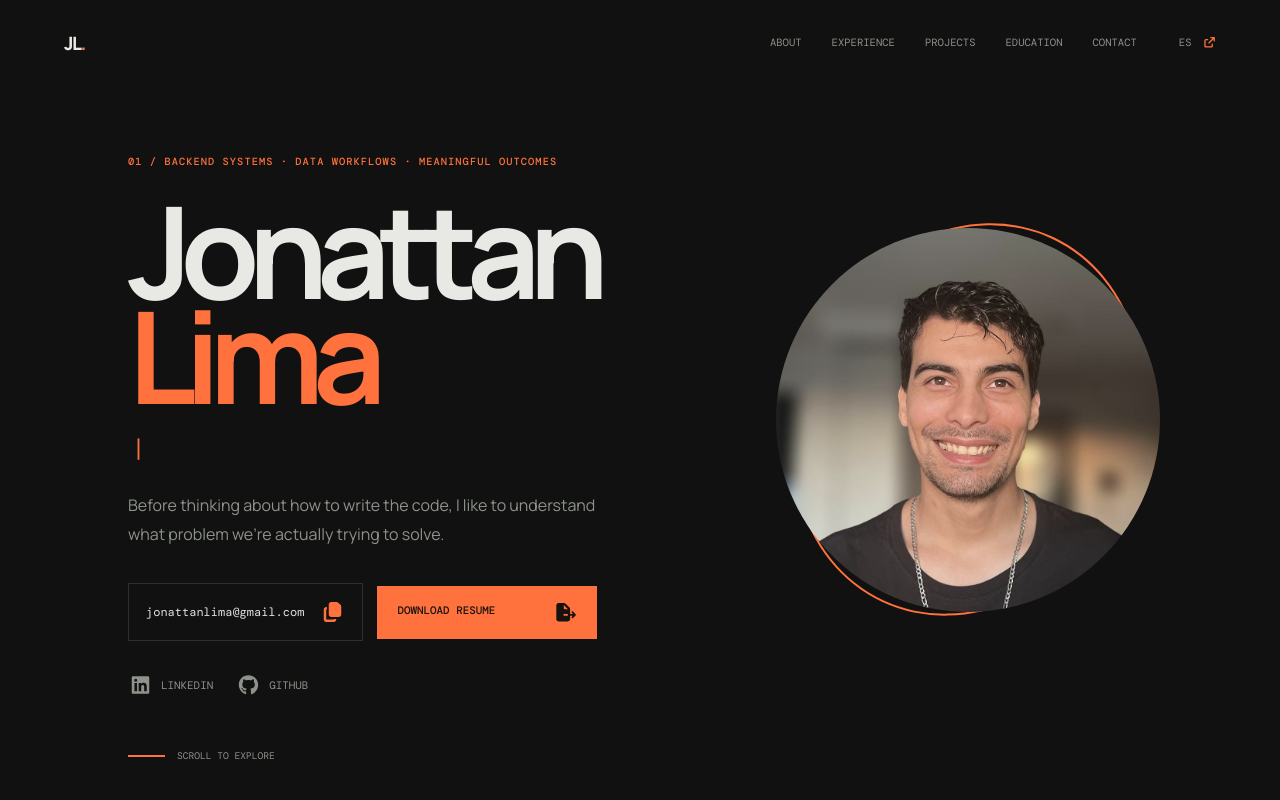
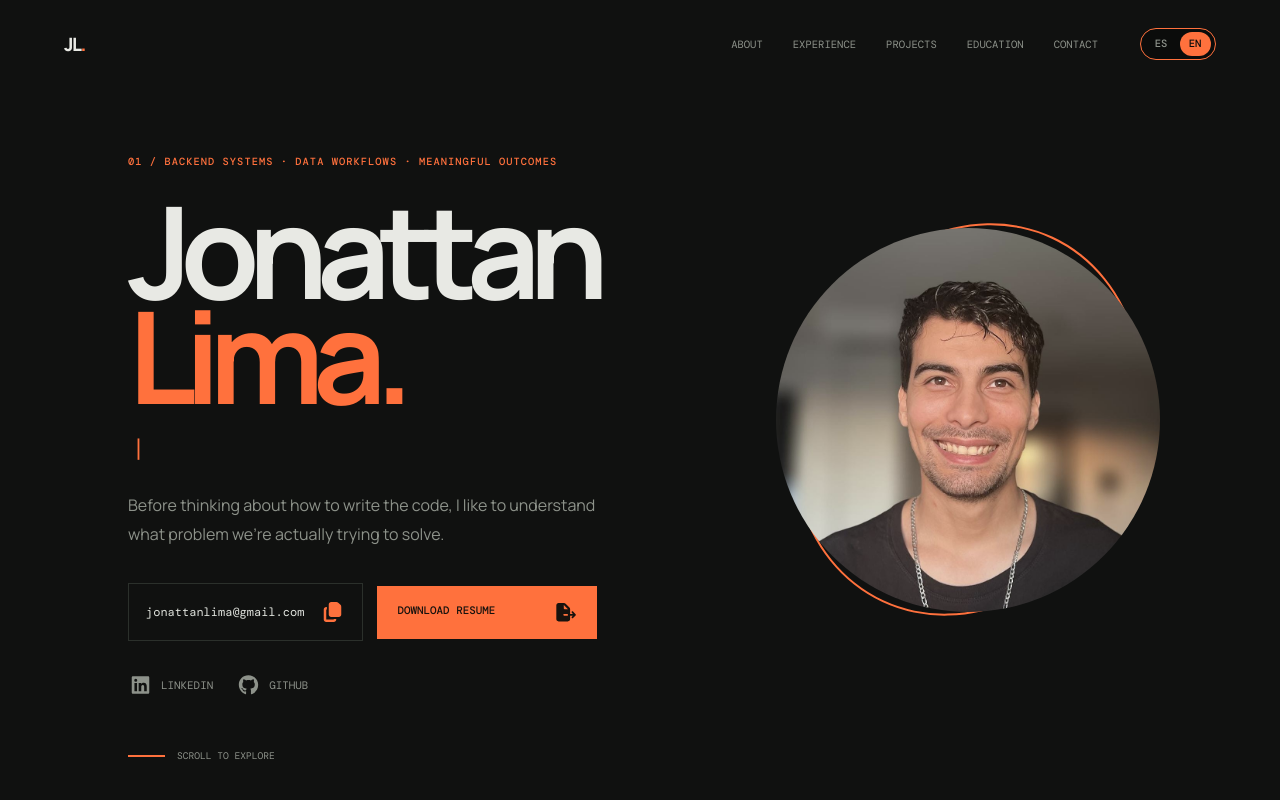
Before and after one commit to DucklingTalks/portfolio, a React (Vite) app: page / in a window 1280 px wide. Shown: the top 800 px of the page. Built offline with nearby package versions, Linux system fonts and the light colour scheme.

Commit message:
style: enhance language button design and update styles for better UI

```diff
--- a/src/main.jsx
+++ b/src/main.jsx
@@ -337,9 +337,23 @@ function App() {
         <button
           className="language"
           onClick={() => setLang(lang === "en" ? "es" : "en")}
-          aria-label={`Switch to ${lang === "en" ? "Spanish" : "English"}`}
+          aria-label={`Current language: ${lang === "en" ? "English" : "Spanish"}. Switch to ${lang === "en" ? "Spanish" : "English"}`}
+          aria-pressed={lang === "es"}
         >
-           {lang === "en" ? "ES" : "EN"} <FontAwesomeIcon icon={faArrowUpRightFromSquare} aria-hidden="true" />
+          <span
+            className={
+              lang === "es" ? "language-option active" : "language-option"
+            }
+          >
+            ES
+          </span>
+          <span
+            className={
+              lang === "en" ? "language-option active" : "language-option"
+            }
+          >
+            EN
+          </span>
         </button>
       </header>
       <main id="top">
@@ -349,7 +363,7 @@ function App() {
             <h1>
               Jonattan
               <br />
-              <em>Lima</em>
+              <em>Lima.</em>
             </h1>
             <p className="role">
               <span>{roleText}</span>
@@ -360,12 +374,16 @@ function App() {
               <button className="email" onClick={copyEmail}>
                 <span>{links.email}</span>
                 <span className="copy-icon" aria-hidden="true">
-                   <FontAwesomeIcon icon={copied ? faCheck : faCopy} aria-hidden="true" />
+                  <FontAwesomeIcon
+                    icon={copied ? faCheck : faCopy}
+                    aria-hidden="true"
+                  />
                 </span>
                 <span className="sr-only">{copied ? t.copied : t.copy}</span>
               </button>
               <a className="button primary cv-download" href={cv} download>
-                {t.download} <FontAwesomeIcon icon={faFileExport} aria-hidden="true" />
+                {t.download}{" "}
+                <FontAwesomeIcon icon={faFileExport} aria-hidden="true" />
               </a>
             </div>
             <div className="socials">
@@ -381,11 +399,7 @@ function App() {
           </div>
           <div className="portrait-wrap">
             <div className="portrait-ring" />
-            <img
-              className="portrait"
-              src={profileImage}
-              alt="Jonattan Lima"
-            />
+            <img className="portrait" src={profileImage} alt="Jonattan Lima" />
           </div>
           <a className="scroll" href="#about">
             <span className="scroll-line" />
@@ -491,7 +505,11 @@ function App() {
               <div className="cert" key={cert}>
                 <span className="cert-number">0{i + 1}</span>
                 <p>{cert}</p>
-                 <FontAwesomeIcon className="cert-icon" icon={faCertificate} aria-hidden="true" />
+                <FontAwesomeIcon
+                  className="cert-icon"
+                  icon={faCertificate}
+                  aria-hidden="true"
+                />
               </div>
             ))}
             {!showAllCerts && t.certifications.length > 5 && (
@@ -510,7 +528,11 @@ function App() {
           <h2>{t.contactTitle}</h2>
           <p>{t.contactText}</p>
           <a className="button primary" href={`mailto:${links.email}`}>
-             {t.getInTouch} <FontAwesomeIcon icon={faArrowUpRightFromSquare} aria-hidden="true" />
+            {t.getInTouch}{" "}
+            <FontAwesomeIcon
+              icon={faArrowUpRightFromSquare}
+              aria-hidden="true"
+            />
           </a>
           <footer>
             <span>© 2026 Jonattan Lima</span>
@@ -535,7 +557,11 @@ function Project({ project, index, t }) {
         </a>
         {project.demo_url && (
           <a href={project.demo_url} target="_blank" rel="noreferrer">
-             {t.viewDemo} <FontAwesomeIcon icon={faArrowUpRightFromSquare} aria-hidden="true" />
+            {t.viewDemo}{" "}
+            <FontAwesomeIcon
+              icon={faArrowUpRightFromSquare}
+              aria-hidden="true"
+            />
           </a>
         )}
       </div>
--- a/src/styles.css
+++ b/src/styles.css
@@ -75,14 +75,36 @@ nav a:hover,
   color: #fff;
 }
 .language {
-  background: transparent;
-  border: 0;
+  align-items: center;
+  background: #0b0c0b;
+  border: 1px solid var(--orange);
+  border-radius: 999px;
   cursor: pointer;
-  padding: 8px 0;
+  display: inline-flex;
+  font-weight: 500;
+  gap: 3px;
+  height: 32px;
+  justify-content: center;
+  padding: 3px;
+  width: 76px;
 }
-.language svg {
+.language-option {
+  align-items: center;
+  border-radius: 999px;
+  display: inline-flex;
+  height: 24px;
+  justify-content: center;
+  line-height: 1;
+  width: 31px;
+}
+.language-option.active {
+  background: var(--orange);
+  color: #0b0c0b;
+  font-weight: 800;
+}
+.language-divider {
   color: var(--orange);
-  margin-left: 5px;
+  font-weight: 700;
 }
 .hero {
   align-items: center;
@@ -541,6 +563,14 @@ footer {
   .topbar {
     padding: 22px 6vw;
   }
+  .language {
+    height: 30px;
+    width: 72px;
+  }
+  .language-option {
+    height: 22px;
+    width: 29px;
+  }
   .hero {
     display: flex;
     flex-direction: column;
```
Lines whose indentation alone changed are shown as unchanged.
